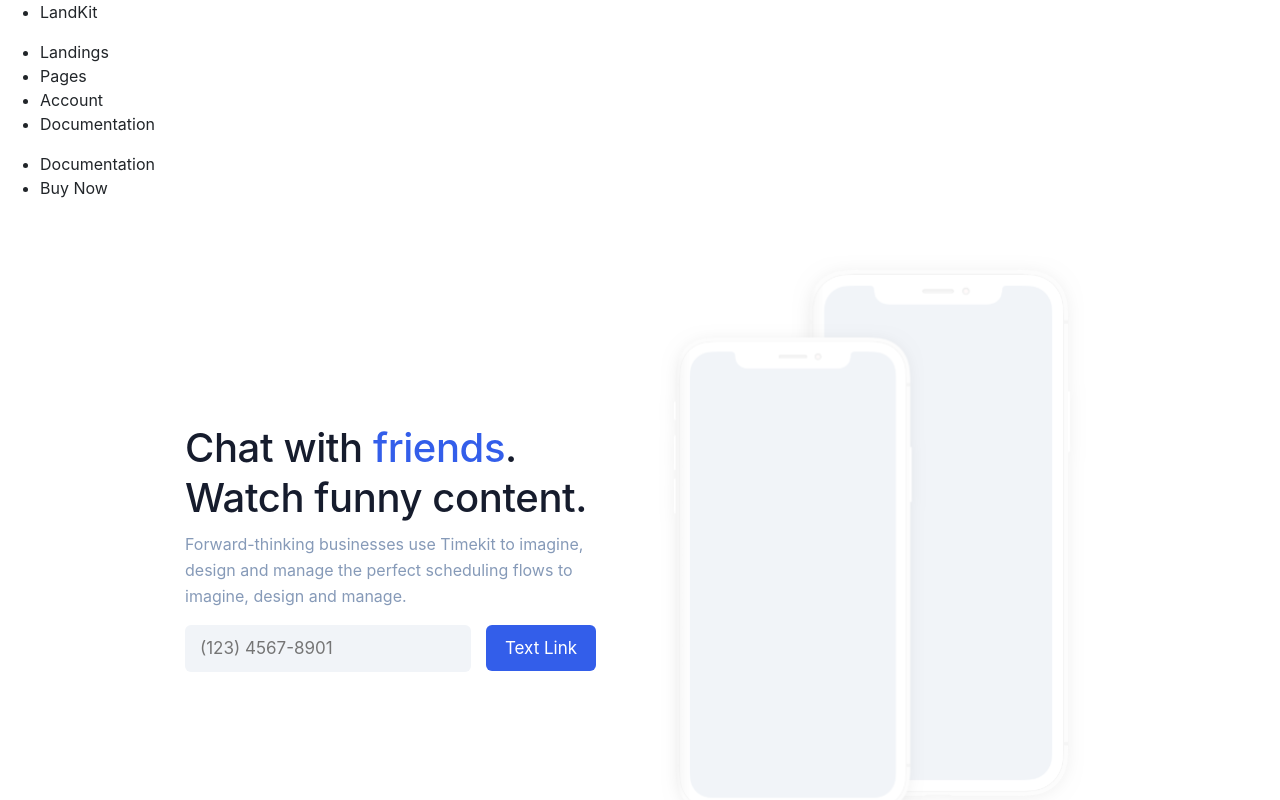
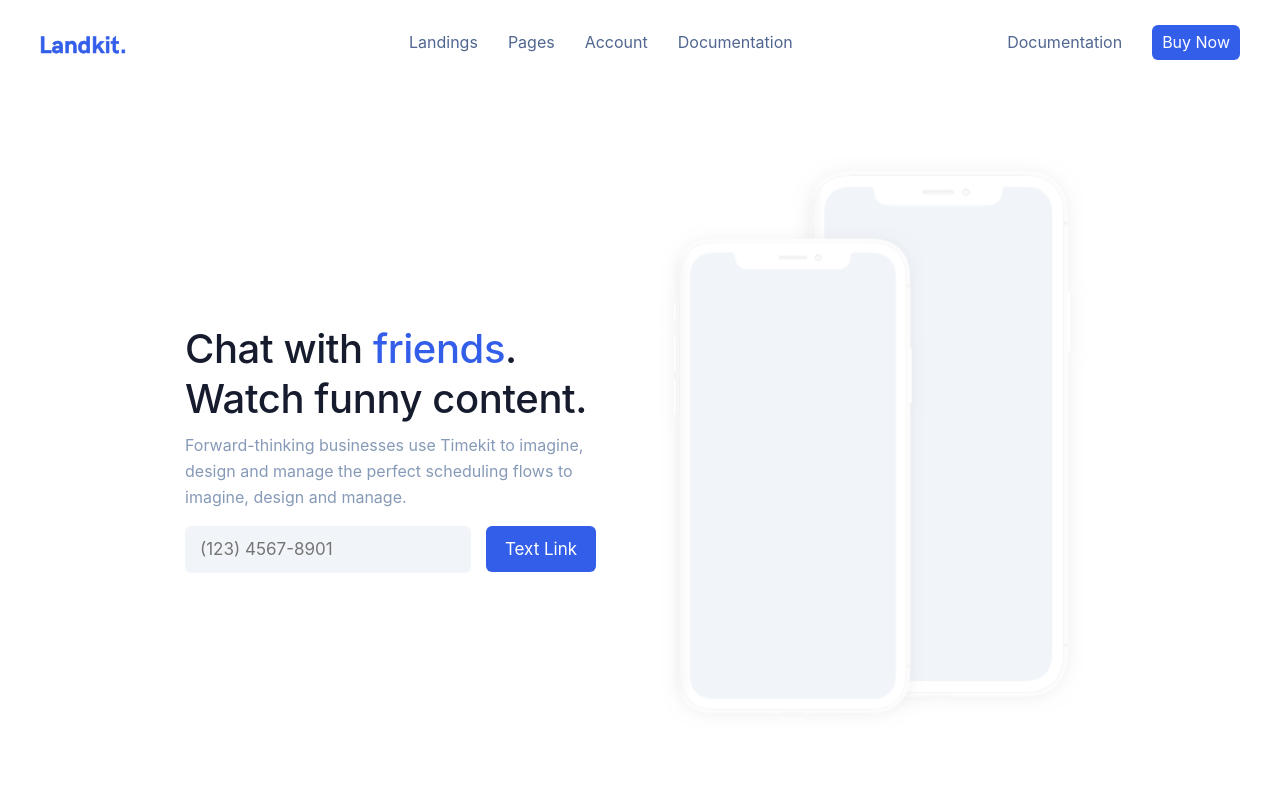
Before and after one commit to Elijahscriptdev/landkit, a React (Create React App) app: page / in a window 1280 px wide. Shown: the top 800 px of the page. Built offline with nearby package versions, Linux system fonts and the light colour scheme.

Commit message:
styled navbar for destop

```diff
--- a/src/components/navbar/Navbar.css
+++ b/src/components/navbar/Navbar.css
@@ -0,0 +1,62 @@
+.nav-container {
+  display: flex;
+  flex-direction: row;
+  justify-content: space-between;
+  align-items: center;
+  padding: 25px;
+}
+
+.nav-logo ul {
+  list-style: none;
+  padding: 0;
+}
+
+.nav-logo {
+  padding-left: 15px;
+  cursor: pointer;
+}
+
+.nav-items {
+  display: flex;
+  flex-direction: row;
+  justify-content: space-between;
+  align-items: center;
+  width: 70%;
+}
+
+.nav-items ul {
+  display: flex;
+  flex-direction: row;
+  list-style: none;
+}
+
+.nav-items-links ul {
+  display: flex;
+  flex-direction: row;
+  list-style: none;
+  padding: 0;
+}
+
+.nav-items-links ul li {
+  margin: 0 15px;
+  font-size: 16px;
+  line-height: 25px;
+  display: flex;
+  align-items: center;
+  text-align: center;
+  color: #506690;
+  cursor: pointer;
+}
+
+.button {
+  background: #335eea;
+  border-radius: 6px;
+  border: none;
+  outline: none;
+  padding: 5px 10px;
+  font-size: 16px;
+  line-height: 25px;
+  text-align: center;
+  color: #ffffff !important;
+  cursor: pointer;
+}
--- a/src/components/navbar/Navbar.js
+++ b/src/components/navbar/Navbar.js
@@ -1,16 +1,19 @@
-import React from 'react';
-import './Navbar.css';
+import React from "react";
+import "./Navbar.css";
+import logo from "../../assets/Landkit..svg";
 
 const Navbar = () => {
   return (
-        <div>
-            <div className="nav-items">
+    <div className='nav-container'>
+      <div className='nav-logo'>
         <ul>
-                    <li>LandKit</li>
+          <li>
+            <img src={logo} alt='' />
+          </li>
         </ul>
       </div>
-            <div className="nav-items">
-                <div className="nav-items-links">
+      <div className='nav-items'>
+        <div className='nav-items-links'>
           <ul>
             <li>Landings</li>
             <li>Pages</li>
@@ -18,15 +21,15 @@ const Navbar = () => {
             <li>Documentation</li>
           </ul>
         </div>
-                <div className="nav-items-links">
+        <div className='nav-items-links'>
           <ul>
             <li>Documentation</li>
-                        <li>Buy Now</li>
+            <li className='button'>Buy Now</li>
           </ul>
         </div>
       </div>
     </div>
-    )
-}
+  );
+};
 
-export default Navbar
+export default Navbar;
```
Lines whose indentation alone changed are shown as unchanged.
